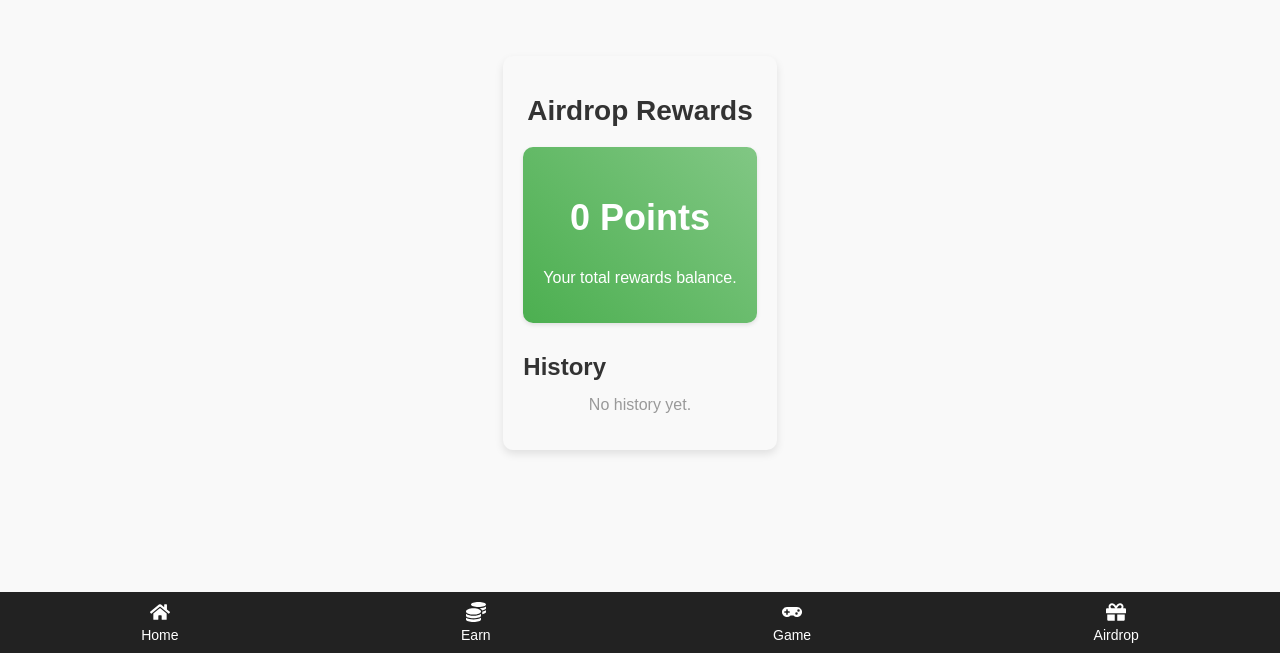
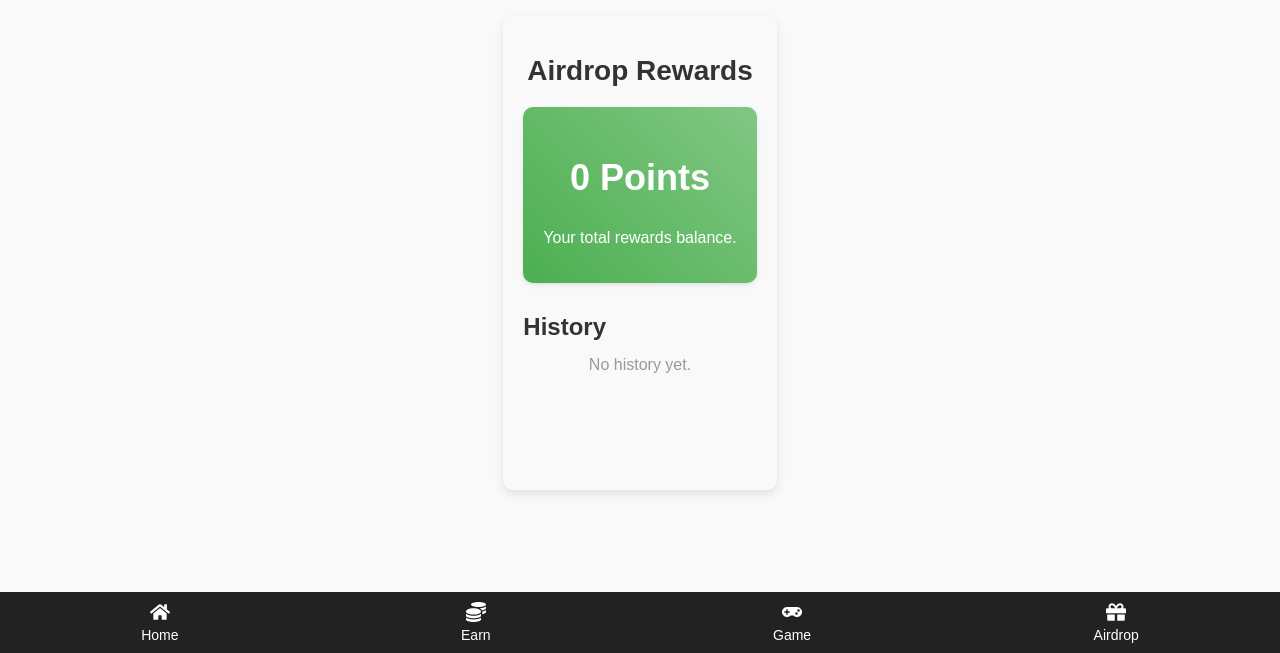
Before and after one commit to sajibrasel2/my-app, a React (Create React App) app: page /airdrop in a window 1280 px wide. Shown: the part 147-800 px from the top of the page. Built offline with nearby package versions, Linux system fonts and the light colour scheme.

Commit message:
Updated game page

```diff
--- a/src/Airdrop.css
+++ b/src/Airdrop.css
@@ -6,6 +6,7 @@
   background: #f9f9f9;
   border-radius: 10px;
   box-shadow: 0 4px 8px rgba(0, 0, 0, 0.1);
+  padding-bottom: 100px; /* Space for navigation bar */
 }
 
 .section-title {
```
